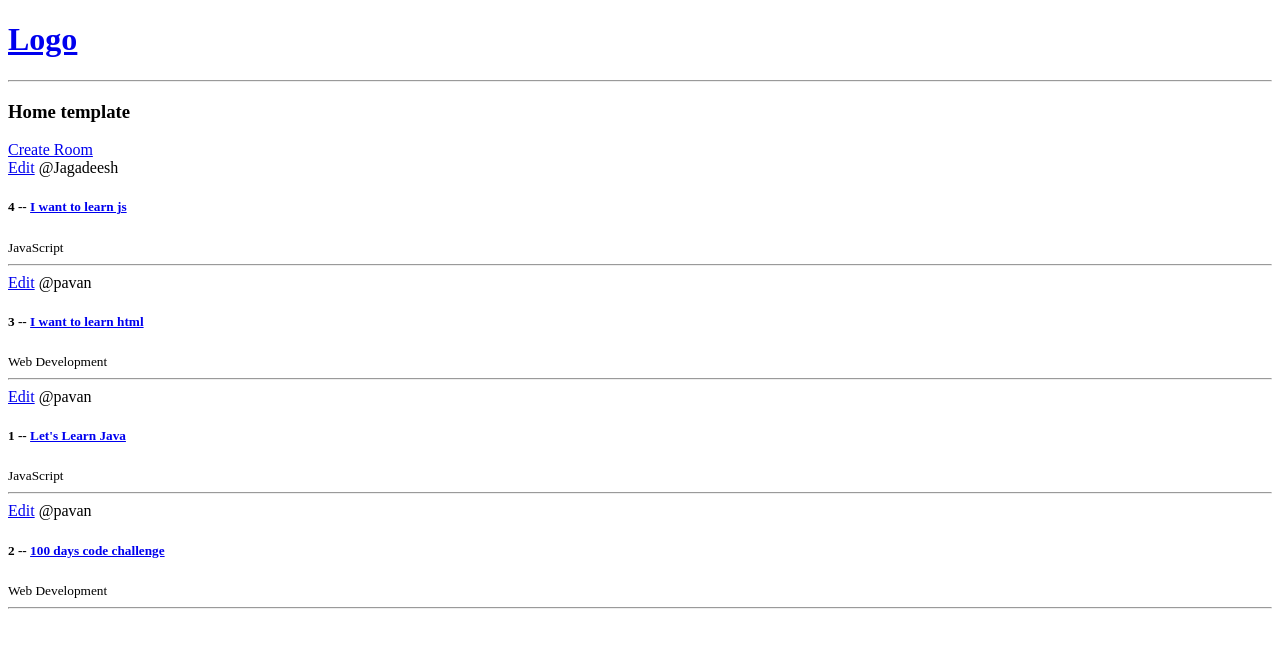
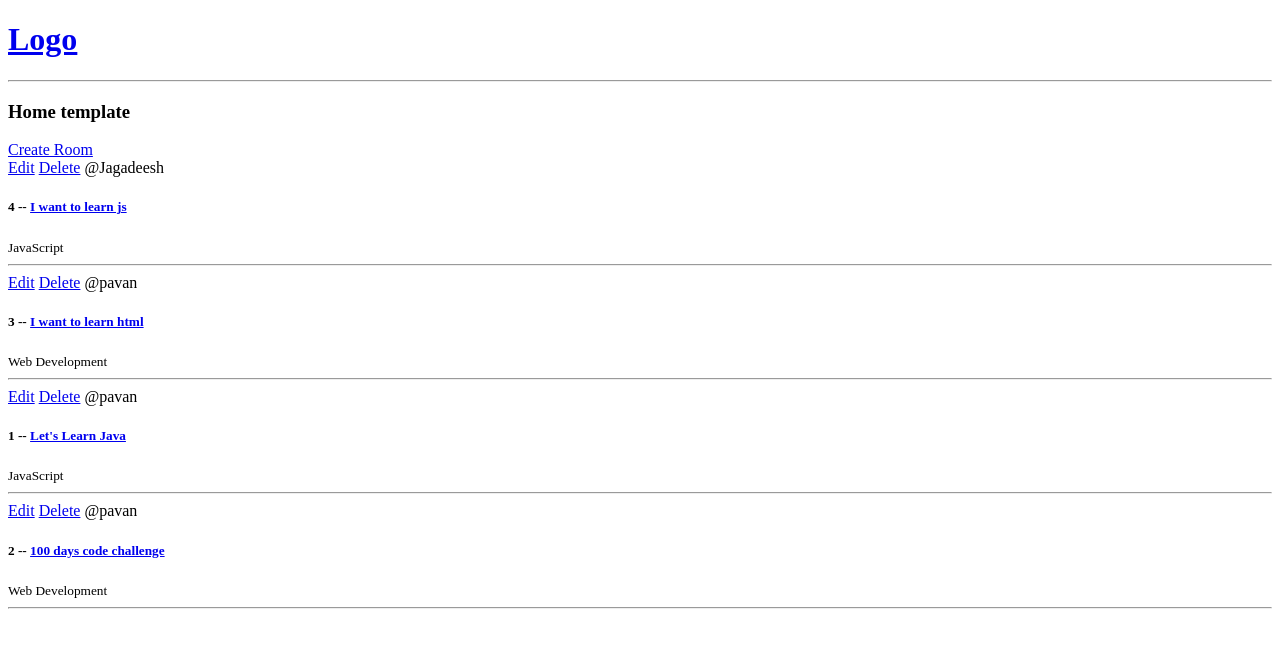
Before and after one commit to pavan-kalyan876/django, a Django app: page / in a window 1280 px wide. Shown: the top 648 px of the page. Run offline with Django 4.2, Linux system fonts and the light colour scheme; data comes from the database, SQL or seed files in the repository; both versions use the stored data as it was after the commit.

Commit message:
delete opeartion has been done successfully in CRUD

```diff
--- a/studybud/base/templates/base/home.html
+++ b/studybud/base/templates/base/home.html
@@ -6,6 +6,8 @@
     {% for room in rooms %}
     <div>
       <a href= "{% url 'update-room' room.id %}">Edit</a>
+      <a href= "{% url 'delete-room' room.id %}">Delete</a>
+
         <span>@{{room.host.username}}</span>
       <h5>{{room.id}} -- <a href="{% url 'room' room.id  %}">{{room.name}}</a></h5>
 
--- a/studybud/base/urls.py
+++ b/studybud/base/urls.py
@@ -9,4 +9,5 @@ urlpatterns = [
     path("room/<str:pk>/", views.room, name="room"),
     path("create-room/", views.createRoom, name="create-room"),
     path("update-room/<str:pk>/", views.updateRoom, name="update-room"),
+    path("delete-room/<str:pk>/", views.deleteRoom, name="delete-room"),
 ]
--- a/studybud/base/views.py
+++ b/studybud/base/views.py
@@ -47,6 +47,14 @@ def updateRoom(request, pk):
         form = RoomForm(request.POST, instance=room)
         if form.is_valid():
             form.save()
-            return redirect('home')
+            return redirect("home")
     context = {"form": form}
     return render(request, "base/room_form.html", context)
+
+
+def deleteRoom(request, pk):
+    room = Room.objects.get(id=pk)
+    if request.method == "POST":
+        room.delete()
+        return redirect("home")
+    return render(request, "base/delete.html", {"obj": room})
```
Also changed, not shown: studybud/base/templates/base/delete.html (added, +11 -0 lines), studybud/db.sqlite3.
